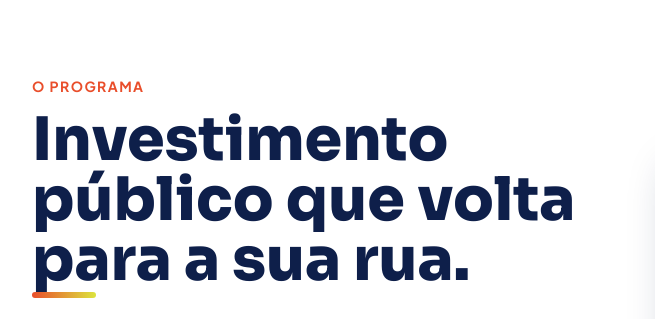
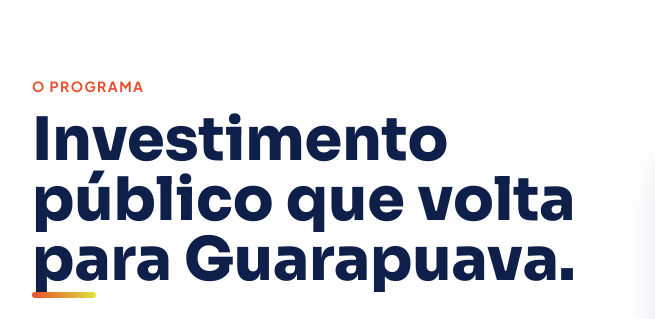
Before and after one commit to secom-guarapuava/mais.negocios, a plain HTML site: page index.html in a window 1280 px wide. Shown: the part 1342-1661 px from the top of the page, 0-655 px from the left. Drawn offline with nearby package versions, Linux system fonts and the light colour scheme.

Commit message:
Add files via upload

```diff
--- a/index.html
+++ b/index.html
@@ -444,7 +444,7 @@
     <div class="lg:col-span-6" data-aos="fade-right">
       <span class="text-coral font-bold text-sm tracking-widest uppercase">O Programa</span>
       <h2 class="heading-mark font-display font-extrabold text-4xl sm:text-5xl lg:text-6xl mt-3 leading-tight text-navy">
-        Investimento público que volta para a sua rua.
+        Investimento público que volta para Guarapuava.
       </h2>
       <p class="mt-8 text-navy/75 text-base sm:text-lg leading-relaxed">
         Criado para fortalecer a economia local, o <strong>Guarapuava Mais Negócios</strong>
@@ -1136,6 +1136,8 @@
       <p>
         © <span id="year"></span> Guarapuava Mais Negócios — Página informativa desenvolvida por
         <span class="text-white font-semibold">Bruno Trevisan</span> · Diretor de Comunicação.
+        <br class="hidden sm:block">
+        Identidade visual by <span class="text-white font-semibold">Maryanna Dulnik</span>.
       </p>
       <p class="max-w-xl sm:text-right">
         Conteúdo baseado em informações oficiais do programa. Este site é informativo e não substitui a consulta direta aos editais publicados pelo município.
```
